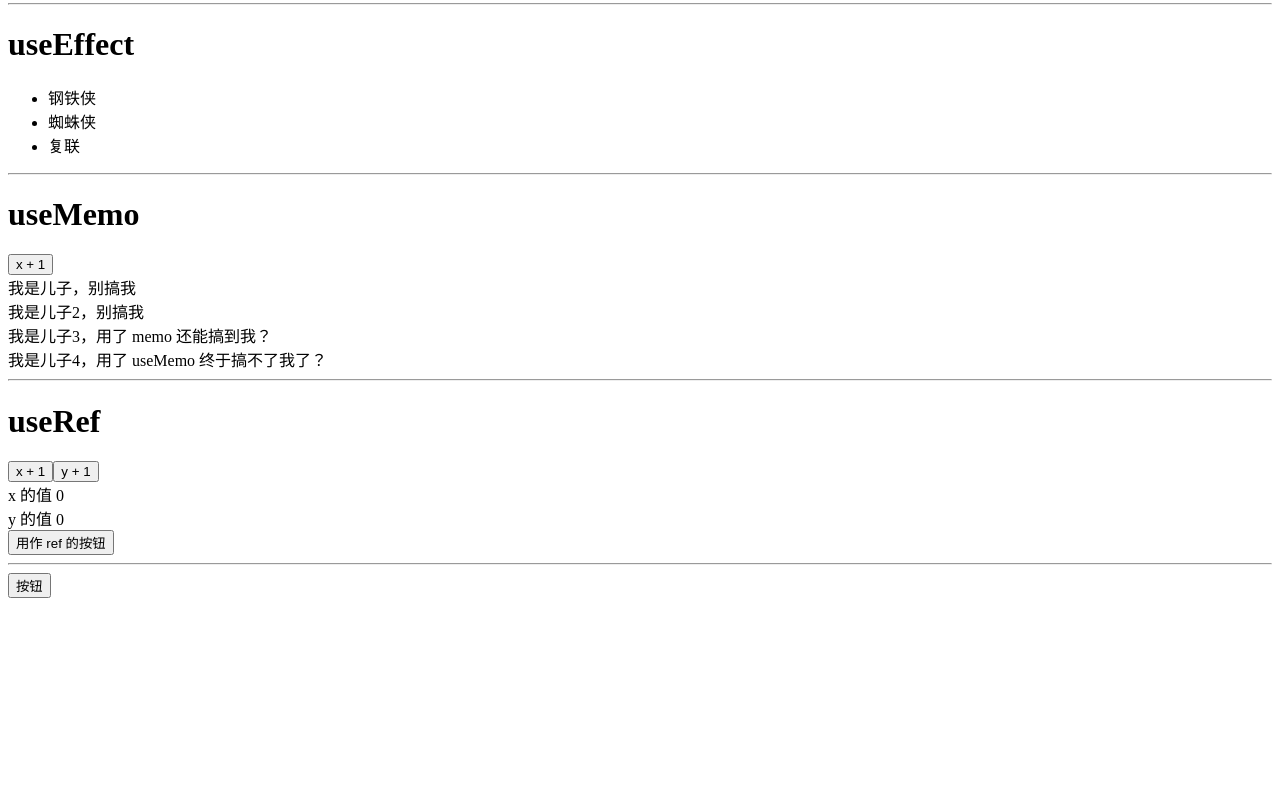
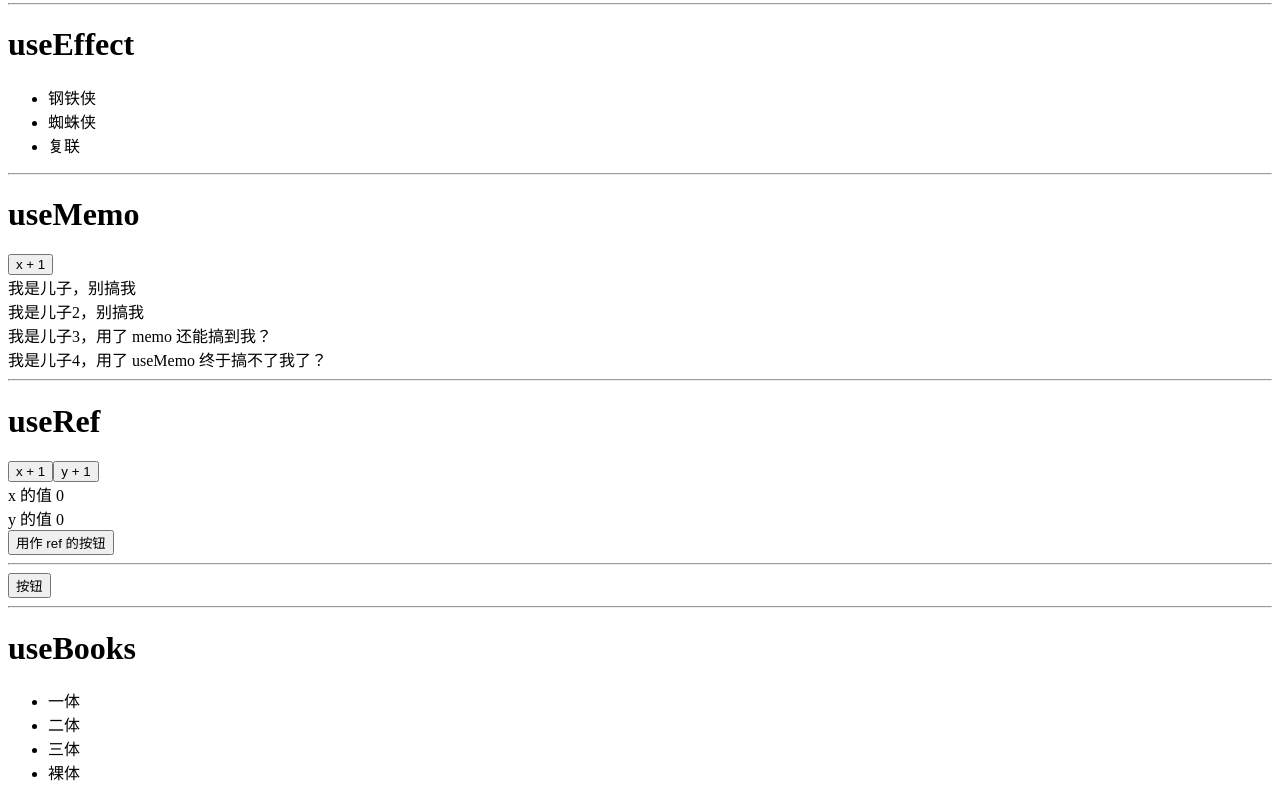
Before and after one commit to haixiangyan/learn-react-hooks, a React (Create React App) app: page / in a window 1280 px wide. Shown: the part 642-1442 px from the top of the page. Before the commit the page ends 1248 px from the top, so only its background shows below. Built offline with nearby package versions, Linux system fonts and the light colour scheme.

Commit message:
添加 LearnCustomizeHook

```diff
--- a/src/App.tsx
+++ b/src/App.tsx
@@ -6,6 +6,7 @@ import LearnUseEffect from './LearnUseEffect'
 import LearnUseMemo from './LearnUseMemo'
 import LearnUseRef from './LearnUseRef'
 import LearnUseImperativeHandle from './LearnUseImperativeHandle'
+import LearnCustomizeHook from './LearnCustomizeHook'
 
 function App() {
   return (
@@ -23,6 +24,8 @@ function App() {
       <LearnUseRef/>
       <hr/>
       <LearnUseImperativeHandle/>
+      <hr/>
+      <LearnCustomizeHook/>
     </div>
   );
 }
--- /dev/null
+++ b/src/LearnCustomizeHook.tsx
@@ -0,0 +1,60 @@
+import * as React from 'react'
+import {useEffect, useState} from 'react'
+
+type TBook = {
+  id: string
+  name: string
+}
+
+const useBooks = (initBooks: TBook[]) => {
+  const [books, setBooks] = useState(initBooks)
+
+  useEffect(() => {
+    getBooks()
+  }, [])
+
+  const getBooks = () => {
+    setTimeout(() => {
+      setBooks([
+        {id: '1', name: '一体'},
+        {id: '2', name: '二体'},
+        {id: '3', name: '三体'},
+        {id: '4', name: '裸体'},
+      ])
+    }, 2000)
+  }
+  const addBooks = (newBook: TBook) => {
+    setBooks([...books, newBook])
+  }
+  const editBooks = () => {/* put /books?id=xxx */}
+  const deleteBooks = () => {/* delete /books?id=xxx */}
+
+  return {
+    books,
+    getBooks,
+    addBooks,
+    editBooks,
+    deleteBooks
+  }
+}
+
+const LearnCustomizeHook: React.FC = () => {
+  const {books} = useBooks([])
+
+  return (
+    <div>
+      <h1>useBooks</h1>
+      {
+        books.length === 0?
+          <div>加载中</div> :
+          <ul>
+            {
+              books.map(b => <li key={b.id}>{b.name}</li>)
+            }
+          </ul>
+      }
+    </div>
+  )
+}
+
+export default LearnCustomizeHook
```
